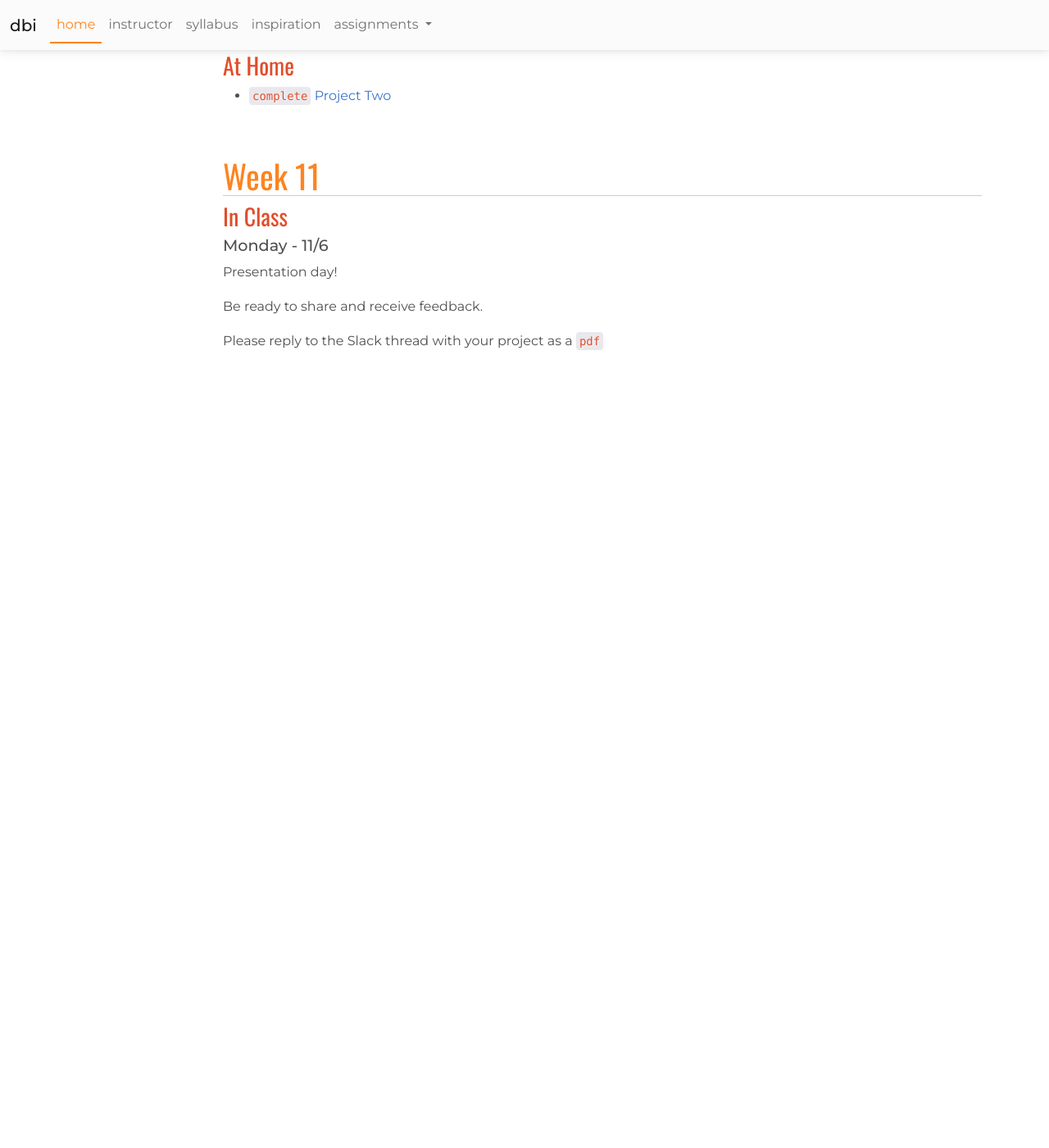
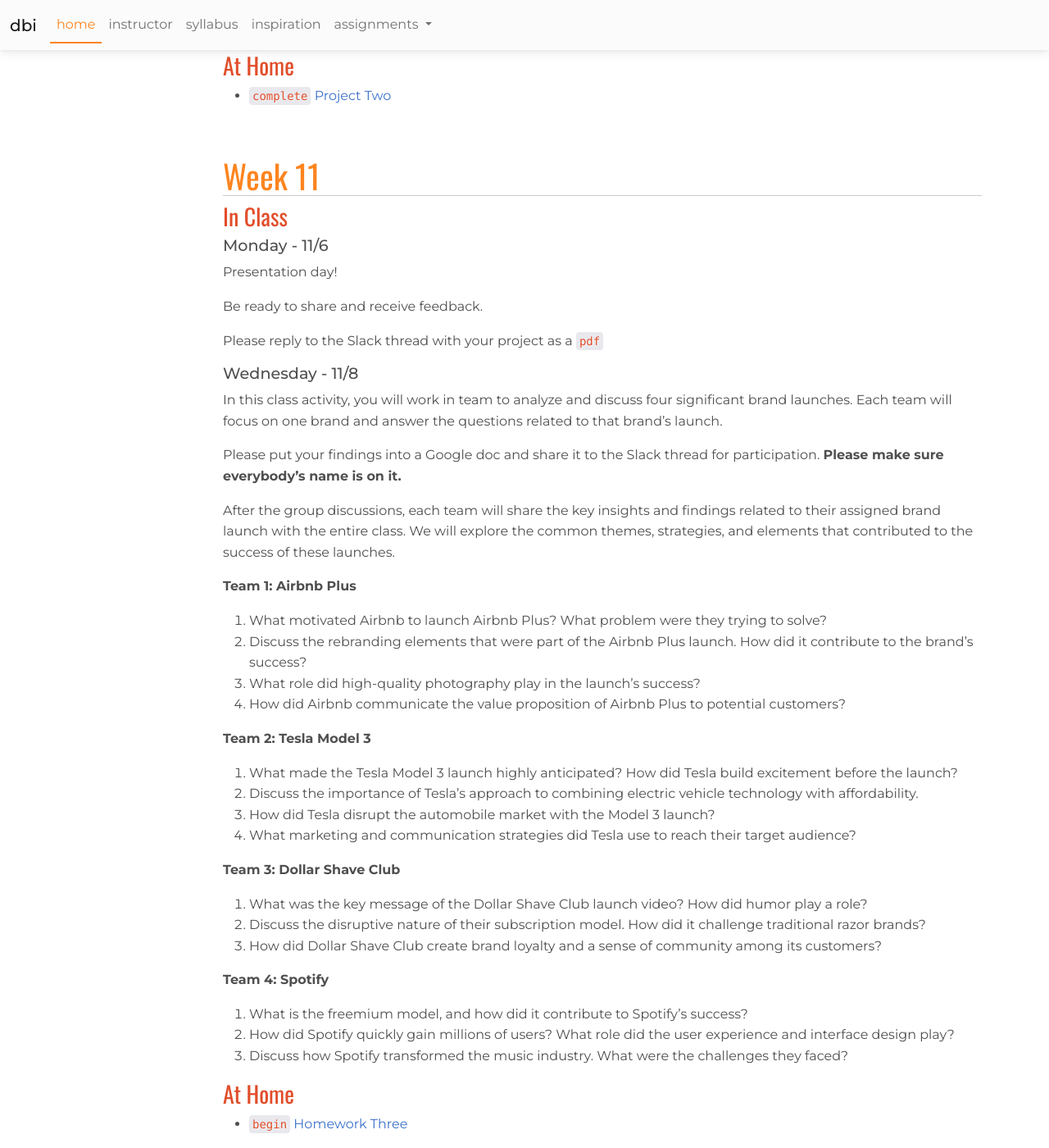
Before and after one commit to nicnosis/cu-courses, a Jekyll site: the page built from fa23/dbi/index.md, in a window 1280 px wide and 1400 px high, scrolled down 9168 px. Shown: the whole window at 82% size. Built offline with Jekyll 4.4.1, drawn with Linux system fonts in a browser that asks for light colours; nearby versions of some CDN libraries; before the commit the page ends 9612 px from its top, so only the background shows below that.

Commit message:
add dbi hw3

```diff
--- a/_includes/navs/dbi-assignments.html
+++ b/_includes/navs/dbi-assignments.html
@@ -1,6 +1,7 @@
 <li>
     <a class="dropdown-item" href="{{path}}/assignments/hw1.html">Homework One</a>
     <a class="dropdown-item" href="{{path}}/assignments/hw2.html">Homework Two</a>
+    <a class="dropdown-item" href="{{path}}/assignments/hw3.html">Homework Three</a>
     <div class="dropdown-divider"></div>
     <a class="dropdown-item" href="{{path}}/assignments/p1.html">Project One</a>
     <a class="dropdown-item" href="{{path}}/assignments/p2.html">Project Two</a>
--- a/fa23/dbi/index.md
+++ b/fa23/dbi/index.md
@@ -345,3 +345,35 @@
 Be ready to share and receive feedback.
 
 Please reply to the Slack thread with your project as a `pdf`
+
+#### Wednesday - 11/8
+In this class activity, you will work in team to analyze and discuss four significant brand launches. Each team will focus on one brand and answer the questions related to that brand's launch.
+
+Please put your findings into a Google doc and share it to the Slack thread for participation. __Please make sure everybody's name is on it.__
+
+After the group discussions, each team will share the key insights and findings related to their assigned brand launch with the entire class. We will explore the common themes, strategies, and elements that contributed to the success of these launches.
+
+__Team 1: Airbnb Plus__
+1. What motivated Airbnb to launch Airbnb Plus? What problem were they trying to solve?
+2. Discuss the rebranding elements that were part of the Airbnb Plus launch. How did it contribute to the brand's success?
+3. What role did high-quality photography play in the launch's success?
+4. How did Airbnb communicate the value proposition of Airbnb Plus to potential customers?
+
+__Team 2: Tesla Model 3__
+1. What made the Tesla Model 3 launch highly anticipated? How did Tesla build excitement before the launch?
+2. Discuss the importance of Tesla's approach to combining electric vehicle technology with affordability.
+3. How did Tesla disrupt the automobile market with the Model 3 launch?
+4. What marketing and communication strategies did Tesla use to reach their target audience?
+
+__Team 3: Dollar Shave Club__
+1. What was the key message of the Dollar Shave Club launch video? How did humor play a role?
+2. Discuss the disruptive nature of their subscription model. How did it challenge traditional razor brands?
+3. How did Dollar Shave Club create brand loyalty and a sense of community among its customers?
+
+__Team 4: Spotify__
+1. What is the freemium model, and how did it contribute to Spotify's success?
+2. How did Spotify quickly gain millions of users? What role did the user experience and interface design play?
+3. Discuss how Spotify transformed the music industry. What were the challenges they faced?
+
+### At Home
+* `begin` [Homework Three](assignments/hw3.html)
```
Also changed, not shown: fa23/dbi/assignments/hw3.md (added, +74 -0 lines).
